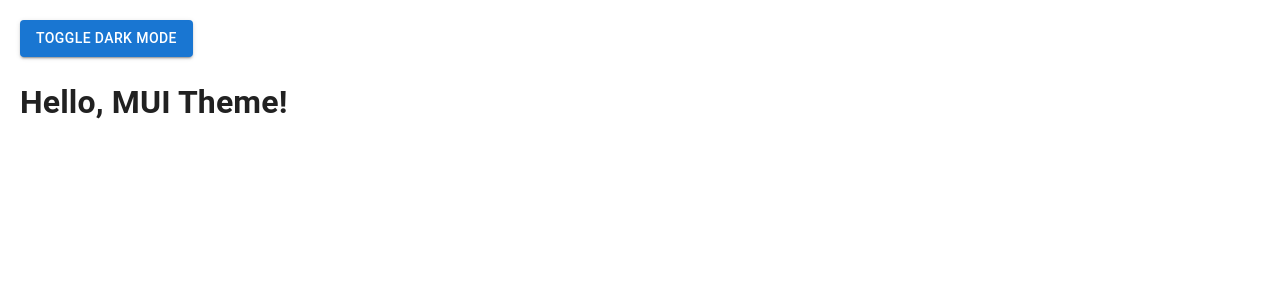
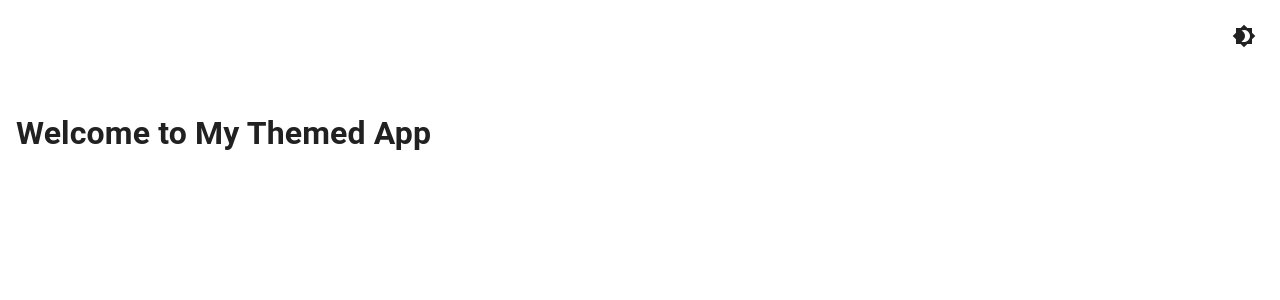
Before and after one commit to arwafaizee31/Auralis-AI, a React (Create React App) app in the folder client/: page / in a window 1280 px wide. Shown: the top 300 px of the page. Built offline with nearby package versions, Linux system fonts and the light colour scheme.

Commit message:
dark-light mode icon change

```diff
--- a/client/package.json
+++ b/client/package.json
@@ -5,6 +5,7 @@
   "dependencies": {
     "@emotion/react": "^11.14.0",
     "@emotion/styled": "^11.14.0",
+    "@mui/icons-material": "^7.0.2",
     "@mui/material": "^7.0.2",
     "@testing-library/dom": "^10.4.0",
     "@testing-library/jest-dom": "^6.6.3",
--- a/client/src/App.js
+++ b/client/src/App.js
@@ -1,5 +1,7 @@
 import React, { useMemo, useState } from 'react';
-import { ThemeProvider, CssBaseline, Button } from '@mui/material';
+
+import { ThemeProvider, CssBaseline, IconButton, Box } from '@mui/material';
+import { Brightness4, Brightness7 } from '@mui/icons-material';
 import { getTheme } from './themes/theme';
 
 function App() {
@@ -7,19 +9,21 @@
 
   const theme = useMemo(() => getTheme(mode), [mode]);
 
-  const toggleMode = () => {
+  const toggleTheme = () => {
     setMode((prevMode) => (prevMode === 'light' ? 'dark' : 'light'));
   };
 
   return (
     <ThemeProvider theme={theme}>
       <CssBaseline />
-      <div style={{ padding: 20 }}>
-        <Button variant="contained" onClick={toggleMode}>
-          Toggle {mode === 'light' ? 'Dark' : 'Light'} Mode
-        </Button>
-        <h1>Hello, MUI Theme!</h1>
-      </div>
+      <Box display="flex" justifyContent="flex-end" p={2}>
+        <IconButton onClick={toggleTheme} color="inherit">
+          {mode === 'light' ? <Brightness4 /> : <Brightness7 />}
+        </IconButton>
+      </Box>
+      <Box p={2}>
+        <h1>Welcome to My Themed App</h1>
+      </Box>
     </ThemeProvider>
   );
 }
```
Also changed, not shown: 1 other file (tests, documents, lock files or other folders).
